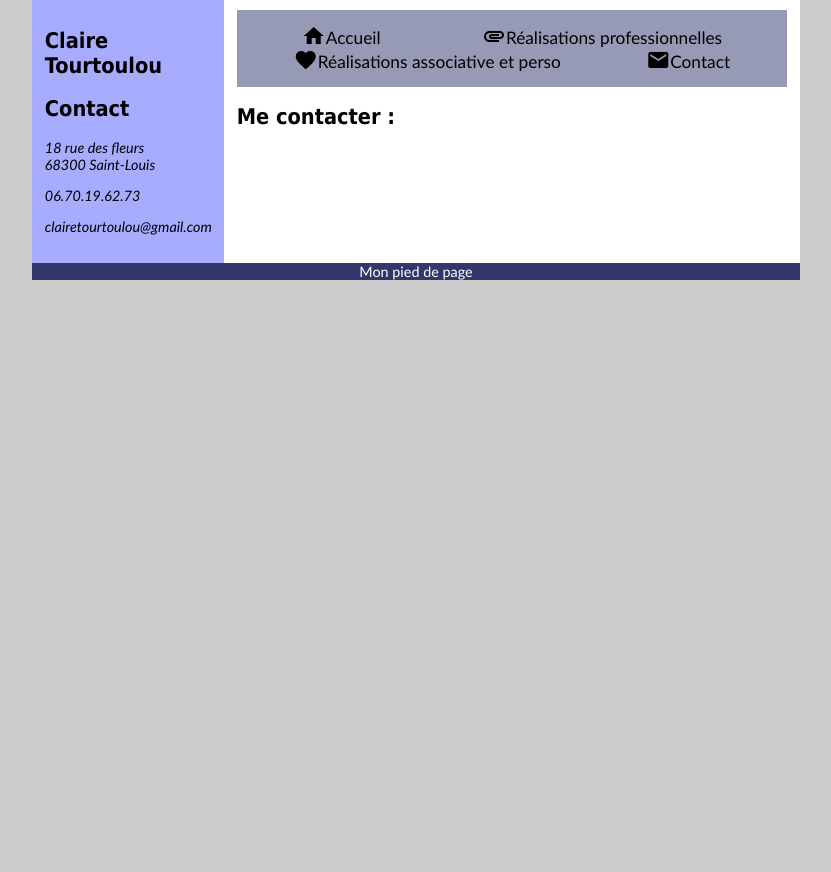
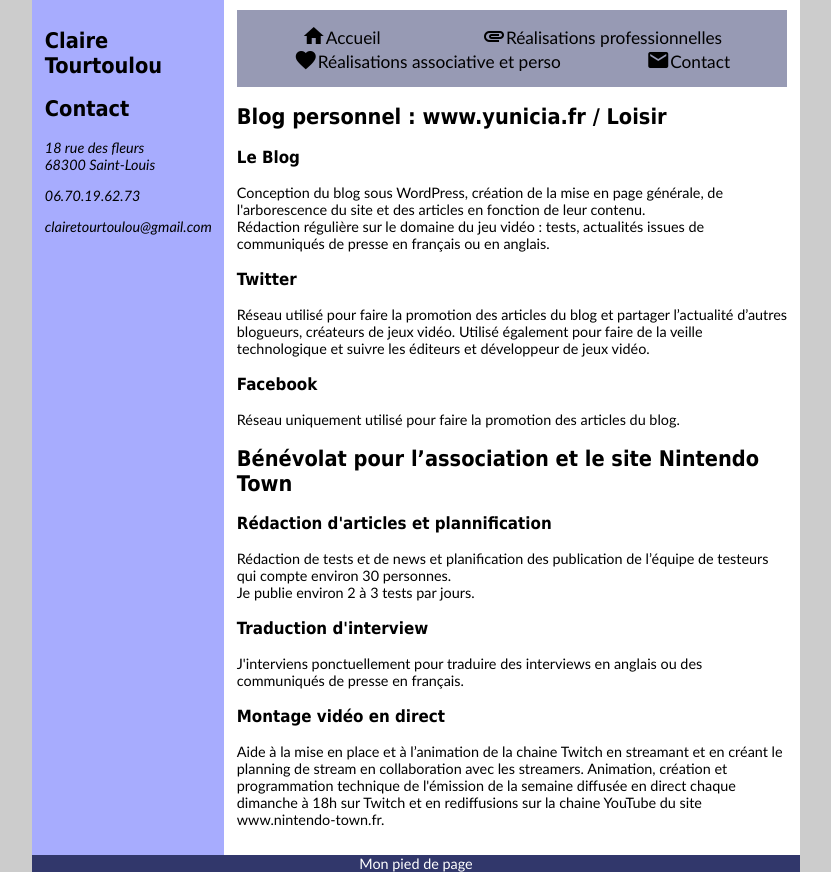
Before and after one commit to OLFP-RAN-2021/claire, a plain HTML site: page realisation-perso.html in a window 1280 px wide. Shown: the part 383-1255 px from the top of the page, without its empty margins (224-1055 px from the left). Before the commit the page ends 800 px from the top, so only its background shows below. Drawn offline with Linux system fonts and the light colour scheme.

Commit message:
Contenus des pages réalisations

```diff
--- a/realisation-perso.html
+++ b/realisation-perso.html
@@ -62,8 +62,36 @@
                         <li><a href="contact.html"><i class="material-icons">mail</i>Contact</a></li>
                     </ul>
                 </nav>
-                <section id="formulaire-contact">
-                    <h2>Me contacter : </h2>
+                <section id="realisation-perso-blog">
+                    <h2>Blog personnel : www.yunicia.fr / Loisir</h2>
+                    <article>
+                        <h3>Le Blog</h3>
+                        <p>Conception du blog sous WordPress, création de la mise en page générale, de l'arborescence du site et des articles en fonction de leur contenu.<br>Rédaction régulière sur le domaine du jeu vidéo : tests, actualités issues de communiqués de presse en français ou en anglais.</p>
+                    </article>
+                    <article>
+                        <h3>Twitter</h3>
+                        <p>Réseau utilisé pour faire la promotion des articles du blog et partager l’actualité d’autres blogueurs, créateurs de jeux vidéo. Utilisé également pour faire de la veille technologique et suivre les éditeurs et développeur de jeux vidéo.</p>
+                    </article>
+                    <article>
+                        <h3>Facebook</h3>
+                        <p>Réseau uniquement utilisé pour faire la promotion des articles du blog.</p>
+                    </article>
+                </section>
+                <section>
+                    <h2>Bénévolat pour l’association et le site Nintendo Town</h2>
+                    <article>
+                        <h3>Rédaction d'articles et plannification</h3>
+                        <p>Rédaction de tests et de news et planification des publication de l’équipe de testeurs qui compte environ 30 personnes.<br>Je publie environ 2 à 3 tests par jours.</p>
+                    </article>
+                    <article>
+                        <h3>Traduction d'interview</h3>
+                        <p>J'interviens ponctuellement pour traduire des interviews en anglais ou des communiqués de presse en français.</p>
+                    </article>
+                    <article>
+                        <h3>Montage vidéo en direct</h3>
+                        <p>Aide à la mise en place et à l’animation de la chaine Twitch en streamant et en créant le planning de stream en collaboration avec les streamers. Animation, création et programmation technique de l'émission de la semaine diffusée en direct chaque dimanche à 18h sur Twitch et en rediffusions sur la chaine YouTube du site www.nintendo-town.fr.
+                        </p>
+                    </article>
                 </section>
             </div>
         </div>
```
Also changed, not shown: realisation-pro.html (+15 -2 lines).
